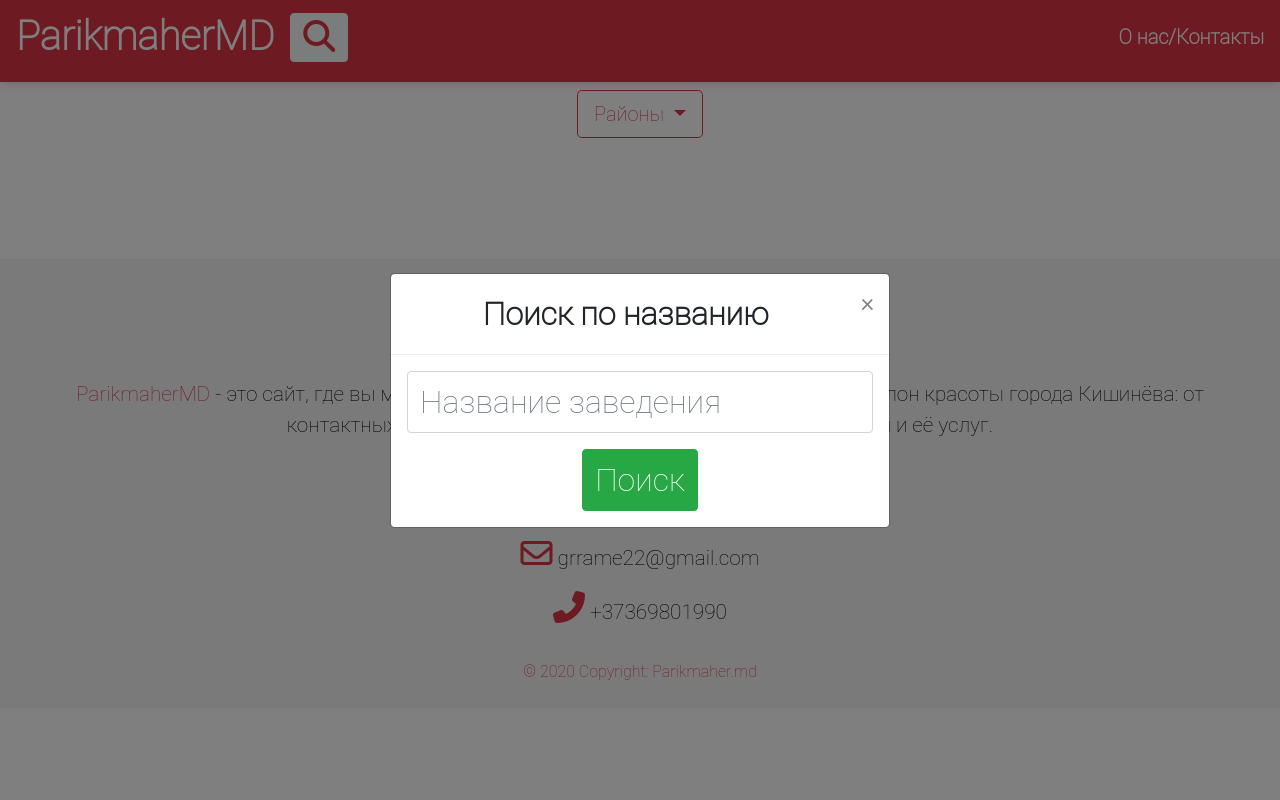
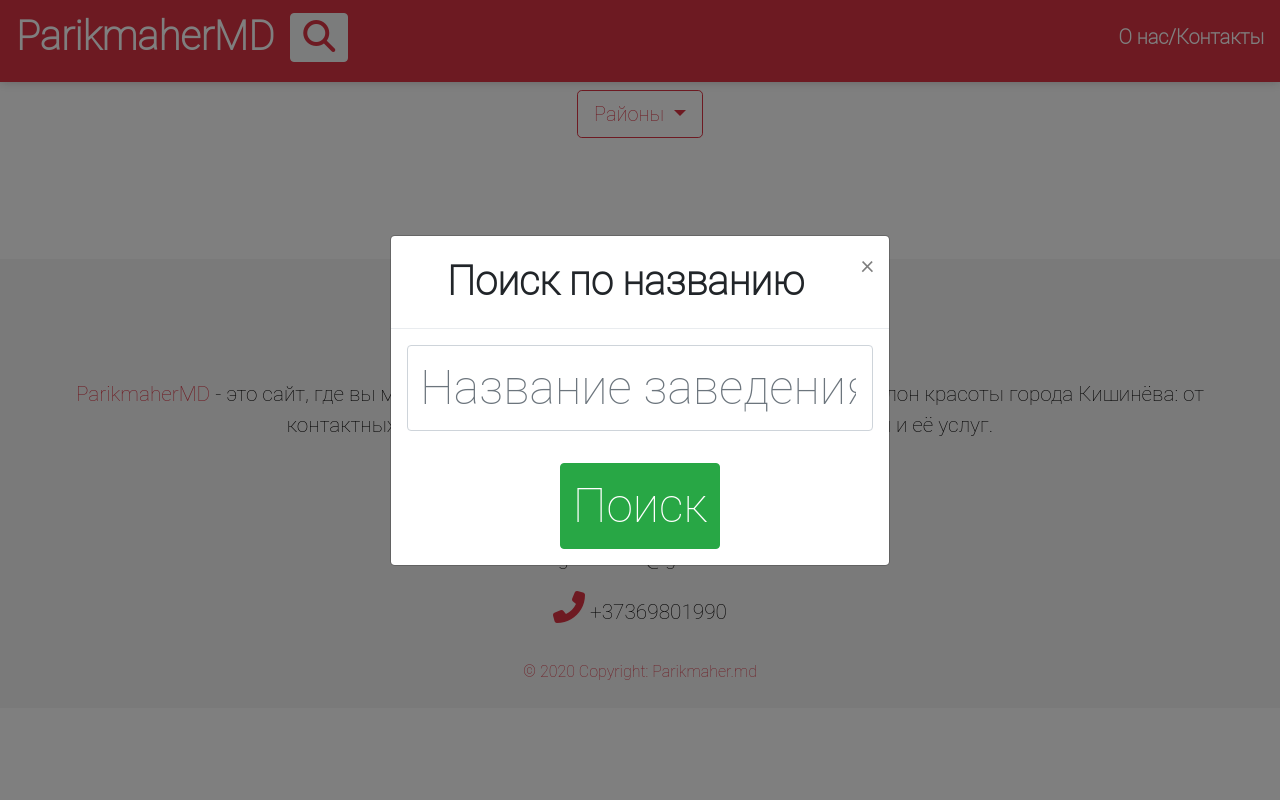
Before and after one commit to Grrame22/ParikmaherMD, a Django app: page / in a window 1280 px wide, after a click that opens the changed part. Run offline with Django 3.2, Linux system fonts and the light colour scheme; data that the repository does not hold is empty; some libraries are stand-ins or nearby versions.

Commit message:
Changed html files.

```diff
--- a/parikmaherMD/templates/parikmaherMD/hairdressing_area.html
+++ b/parikmaherMD/templates/parikmaherMD/hairdressing_area.html
@@ -21,7 +21,7 @@
             <div class="modal-dialog modal-dialog-centered" role="document">
                 <div class="modal-content">
                     <div class="modal-header">
-                        <h2 class="modal-title text-center w-100">Поиск по названию</h2>
+                        <h1 class="modal-title text-center w-100">Поиск по названию</h1>
                         <button type="button" class="close" data-dismiss="modal"
                                 aria-label="Close">
                             <span aria-hidden="true">&times;</span>
@@ -30,9 +30,9 @@
                     <div class="modal-body" style="text-align: center">
                         <form class="form" action="{% url 'home_page' %}">
                             <input class="form-control mr-sm-2" type="search" placeholder="Название заведения"
-                                   aria-label="Search" style="font-size: 2rem" name="search">
+                                   aria-label="Search" style="font-size: 3rem" name="search">
                             <button class="btn btn-success" type="submit"
-                                    style="font-size: 2rem; margin-top: 1rem">Поиск
+                                    style="font-size: 3rem; margin-top: 2rem">Поиск
                             </button>
                         </form>
                     </div>
--- a/parikmaherMD/templates/parikmaherMD/home_page.html
+++ b/parikmaherMD/templates/parikmaherMD/home_page.html
@@ -22,7 +22,7 @@
             <div class="modal-dialog modal-dialog-centered" role="document">
                 <div class="modal-content">
                     <div class="modal-header">
-                        <h2 class="modal-title text-center w-100">Поиск по названию</h2>
+                        <h1 class="modal-title text-center w-100">Поиск по названию</h1>
                         <button type="button" class="close" data-dismiss="modal"
                                 aria-label="Close">
                             <span aria-hidden="true">&times;</span>
@@ -31,9 +31,9 @@
                     <div class="modal-body" style="text-align: center">
                         <form class="form" action="{% url 'home_page' %}">
                             <input class="form-control mr-sm-2" type="search" placeholder="Название заведения"
-                                   aria-label="Search" style="font-size: 2rem" name="search">
+                                   aria-label="Search" style="font-size: 3rem" name="search">
                             <button class="btn btn-success" type="submit"
-                                    style="font-size: 2rem; margin-top: 1rem">Поиск
+                                    style="font-size: 3rem; margin-top: 2rem">Поиск
                             </button>
                         </form>
                     </div>
--- a/parikmaherMD/templates/parikmaherMD/particualr_hairdressing.html
+++ b/parikmaherMD/templates/parikmaherMD/particualr_hairdressing.html
@@ -21,7 +21,7 @@
             <div class="modal-dialog modal-dialog-centered" role="document">
                 <div class="modal-content">
                     <div class="modal-header">
-                        <h2 class="modal-title text-center w-100">Поиск по названию</h2>
+                        <h1 class="modal-title text-center w-100">Поиск по названию</h1>
                         <button type="button" class="close" data-dismiss="modal"
                                 aria-label="Close">
                             <span aria-hidden="true">&times;</span>
@@ -30,9 +30,9 @@
                     <div class="modal-body" style="text-align: center">
                         <form class="form" action="{% url 'home_page' %}">
                             <input class="form-control mr-sm-2" type="search" placeholder="Название заведения"
-                                   aria-label="Search" style="font-size: 2rem" name="search">
+                                   aria-label="Search" style="font-size: 3rem" name="search">
                             <button class="btn btn-success" type="submit"
-                                    style="font-size: 2rem; margin-top: 1rem">Поиск
+                                    style="font-size: 3rem; margin-top: 2rem">Поиск
                             </button>
                         </form>
                     </div>
```
